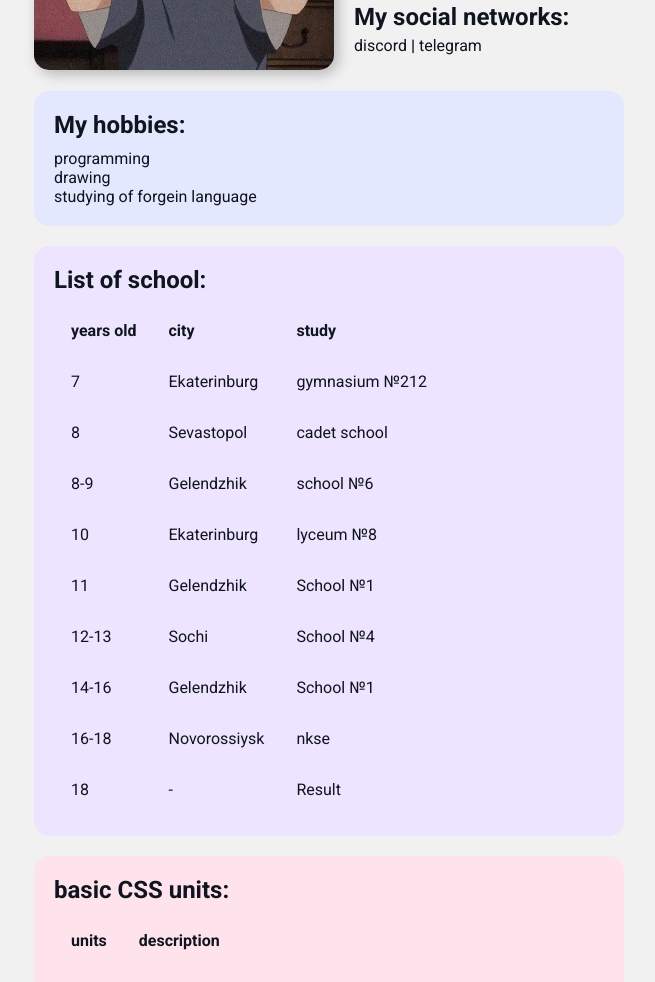
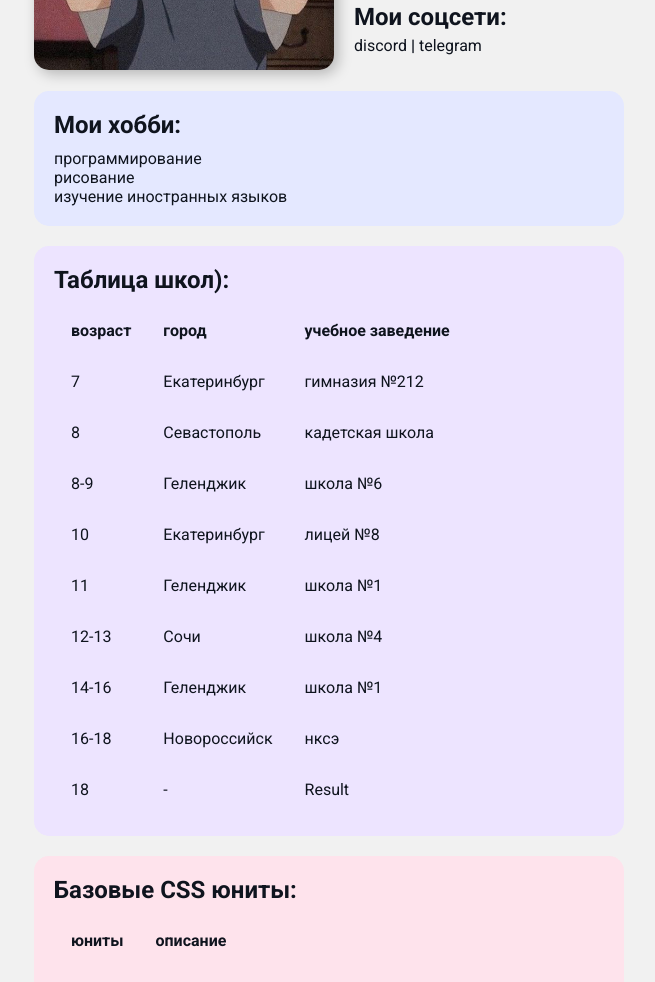
Before and after one commit to Wannabeloved/resume, a plain HTML site: page index.html in a window 1280 px wide. Shown: the part 250-1232 px from the top of the page, without its empty margins (311-966 px from the left). Drawn offline with Linux system fonts and the light colour scheme.

Commit message:
Переведено на русский

```diff
--- a/index.html
+++ b/index.html
@@ -19,9 +19,9 @@
         <div class="inline-block hero_2">
           <div class="hero_about">
             <div>
-              <h1 class="about-me">Rachev Artemii</h1>
+              <h1 class="about-me">Рачев Артемий</h1>
 
-              <p>18<em>yo</em></p>
+              <p>18<em>лет</em></p>
             </div>
             <div class="hero_text">
               <p class="text">
@@ -32,7 +32,7 @@
             </div>
 
             <div>
-              <h2 class="about-me">My social networks:</h2>
+              <h2 class="about-me">Мои соцсети:</h2>
               <div class="my-social-networks">
                 <a
                   href="https://Discordapp.com/users/539331021070532631"
@@ -48,63 +48,63 @@
       </div>
 
       <div class="card card-1">
-        <h2>My hobbies:</h2>
+        <h2>Мои хобби:</h2>
         <ul>
-          <li>programming</li>
-          <li>drawing</li>
-          <li>studying of forgein language</li>
+          <li>программирование</li>
+          <li>рисование</li>
+          <li>изучение иностранных языков</li>
         </ul>
       </div>
 
       <div class="card card-2">
-        <h2>List of school:</h2>
+        <h2>Таблица школ):</h2>
         <table>
           <thead>
             <tr>
-              <th>years old</th>
-              <th>city</th>
-              <th>study</th>
+              <th>возраст</th>
+              <th>город</th>
+              <th>учебное заведение</th>
             </tr>
           </thead>
           <tr>
             <td>7</td>
-            <td>Ekaterinburg</td>
-            <td>gymnasium №212</td>
+            <td>Екатеринбург</td>
+            <td>гимназия №212</td>
           </tr>
           <tr>
             <td>8</td>
-            <td>Sevastopol</td>
-            <td>cadet school</td>
+            <td>Севастополь</td>
+            <td>кадетская школа</td>
           </tr>
           <tr>
             <td>8-9</td>
-            <td>Gelendzhik</td>
-            <td>school №6</td>
+            <td>Геленджик</td>
+            <td>школа №6</td>
           </tr>
           <tr>
             <td>10</td>
-            <td>Ekaterinburg</td>
-            <td>lyceum №8</td>
+            <td>Екатеринбург</td>
+            <td>лицей №8</td>
           </tr>
           <tr>
             <td>11</td>
-            <td>Gelendzhik</td>
-            <td>School №1</td>
+            <td>Геленджик</td>
+            <td>школа №1</td>
           </tr>
           <tr>
             <td>12-13</td>
-            <td>Sochi</td>
-            <td>School №4</td>
+            <td>Сочи</td>
+            <td>школа №4</td>
           </tr>
           <tr>
             <td>14-16</td>
-            <td>Gelendzhik</td>
-            <td>School №1</td>
+            <td>Геленджик</td>
+            <td>школа №1</td>
           </tr>
           <tr>
             <td>16-18</td>
-            <td>Novorossiysk</td>
-            <td>nkse</td>
+            <td>Новороссийск</td>
+            <td>нксэ</td>
           </tr>
           <tr>
             <td>18</td>
@@ -116,11 +116,11 @@
 
       <div class="card card-3">
         <table class="css-units-table">
-          <h2>basic CSS units:</h2>
+          <h2>Базовые CSS юниты:</h2>
           <thead>
             <tr class="tr-1">
-              <th>units</th>
-              <th>description</th>
+              <th>юниты</th>
+              <th>описание</th>
             </tr>
           </thead>
 
```
